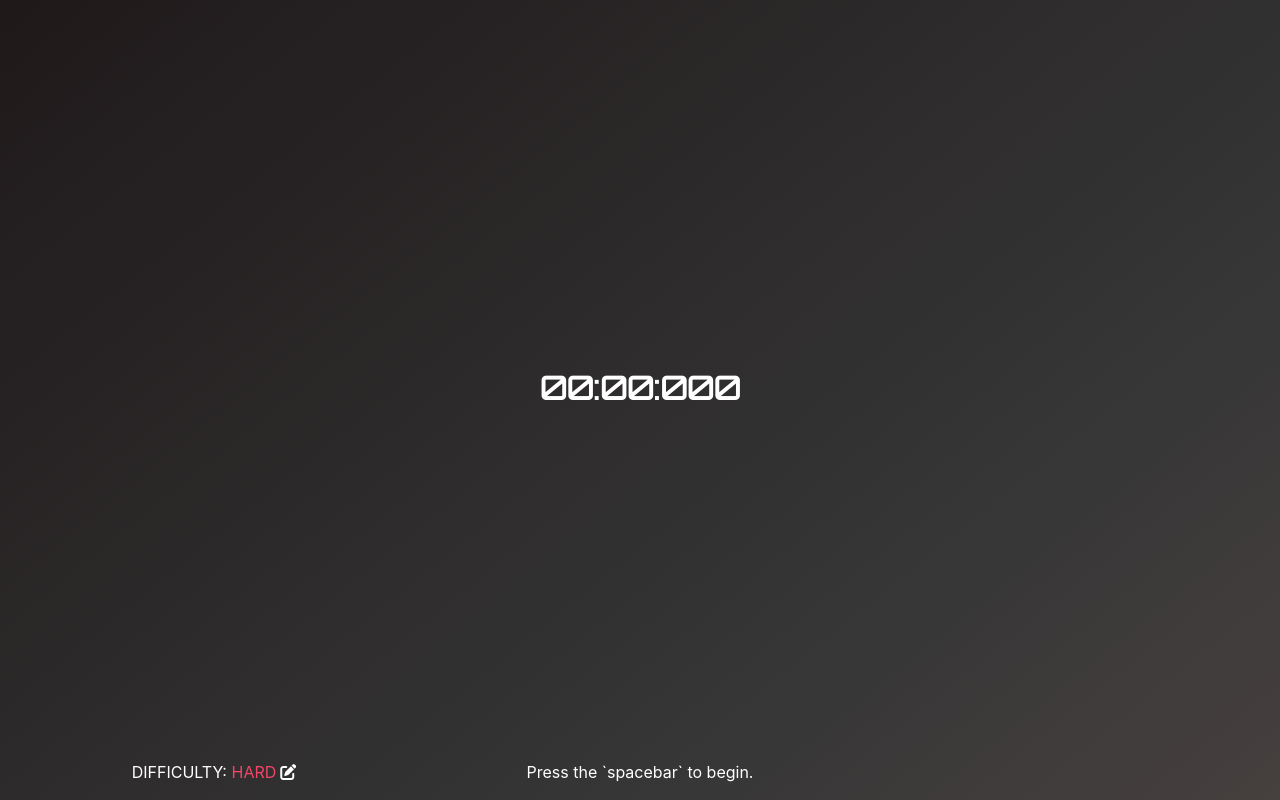
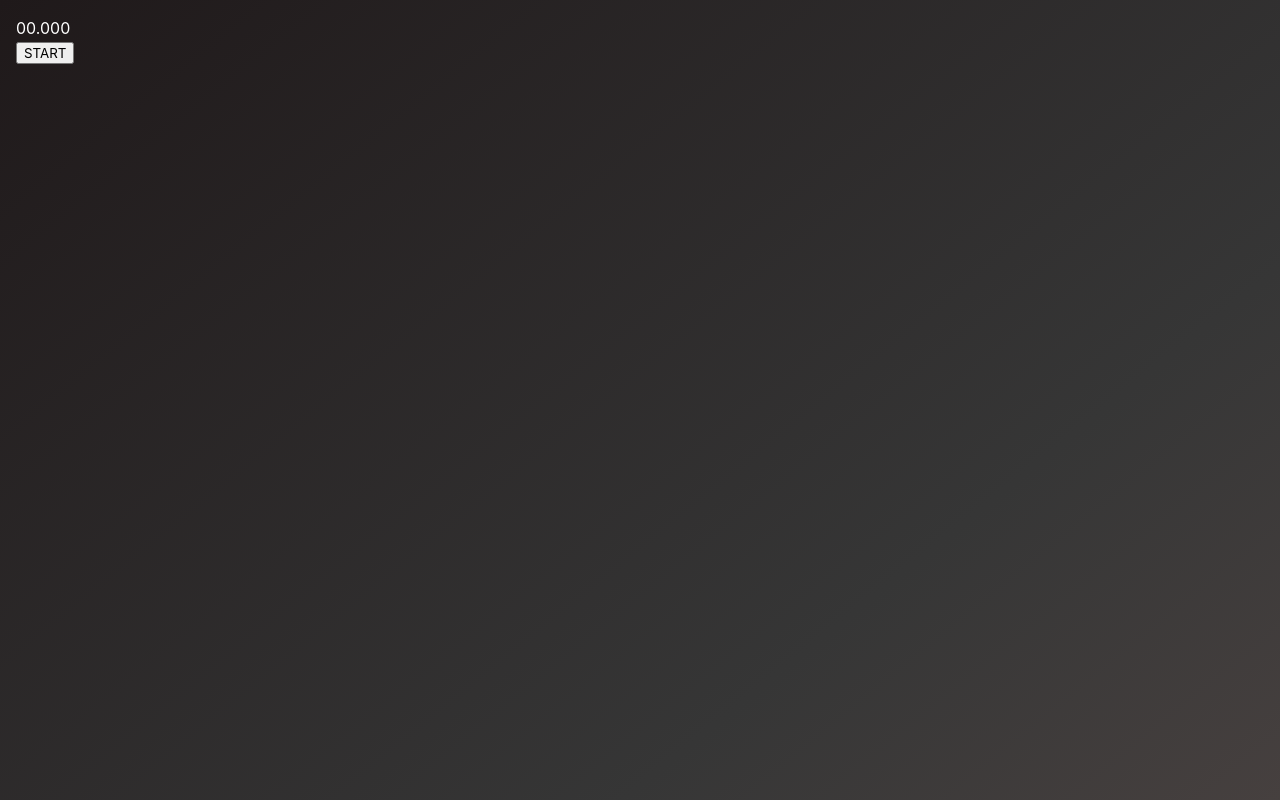
Before and after one commit to markussanders/stop, a React (Create React App) app: page / in a window 1280 px wide. Built offline with nearby package versions, Linux system fonts and the light colour scheme.

Commit message:
refactor for blind timer

```diff
--- a/src/App.js
+++ b/src/App.js
@@ -4,6 +4,7 @@ import 'bulma/css/bulma.css';
 import Timer from './components/Timer';
 import Goal from './components/Goal';
 import DifficultyForm from './components/DifficultyForm';
+import BlindTimer from './components/BlindTimer';
 
 export default class App extends React.Component {
 
@@ -51,7 +52,7 @@ export default class App extends React.Component {
   render() {
     return (
       <section id="app-content" className="hero is-fullheight is-dark is-bold">
-          <Timer handleAction={this.handleAction} handleScore={this.handleScore} />
+          {/* <Timer handleAction={this.handleAction} handleScore={this.handleScore} />
           <div className="hero-foot">
             <nav className="columns">
                 <div className="column has-text-centered">
@@ -73,9 +74,10 @@ export default class App extends React.Component {
                   }
                   /> : null}
               <h2 id="prompt" className="column has-text-centered">{`Press the \`spacebar\` to ${this.state.action}.`}</h2>
-              <Goal score={this.state.score} goal={this.state.goal} difficulty={this.state.diffuclty} action={this.state.action} />
-            </nav>
-          </div>
+              <Goal score={this.state.score} goal={this.state.goal} difficulty={this.state.diffuclty} action={this.state.action} /> */}
+              <BlindTimer />
+            {/* </nav>
+          </div> */}
       </section>
     )
   }
--- /dev/null
+++ b/src/components/BlindTimer.js
@@ -0,0 +1,75 @@
+import React, { Component } from 'react';
+
+export default class BlindTimer extends Component {
+
+    constructor(props) {
+        super(props);
+        this.state = {
+            running: false,
+            time: '00.000',
+            action: 'START',
+            startTime: null,
+            endTime: null,
+        }
+    }
+
+    start() {
+        let startTime = new Date().getTime();
+        this.setState({ startTime, running: true, action: 'STOP' });
+    }
+
+    stop() {
+        let endTime = new Date().getTime();
+        this.setState({ endTime, running: false, action: 'RESET' });
+        const duration = this.getDuration(endTime);
+        this.formatTime(duration);
+    }
+
+    reset() {
+        this.setState({ startTime: null, endTime: null, action: 'START', time: '00.000' });
+    }
+
+    getDuration = endTime => {
+        return endTime - this.state.startTime;
+    }
+
+    formatTime = duration => {
+
+        let ms = duration % 1000;
+        if (ms < 10) ms = '00' + ms;
+        else if (ms < 100) ms = '0' + ms;
+
+        let s = Math.floor(duration / 1000);
+        if (s < 10) s = '0' + s;
+
+        let time = `${s}.${ms}`;
+
+        this.setState({ time });
+    }
+
+    handleClick = () => {
+        if (!this.state.running && this.state.action === 'START') {
+            this.start();
+        } else if (this.state.running &&  this.state.action === 'STOP') {
+            this.stop();
+        } else if (!this.state.running && this.state.action === 'RESET') {
+            this.reset();
+        }
+    }
+
+    handleKeyDown= event => {
+        if (event.keyCode === 32) {
+            this.handleClick();
+        }
+    }
+
+    render() {
+        console.log('state = ', this.state);
+        return (
+            <div>
+                <h2>{this.state.running ? "??:???" : this.state.time}</h2>
+                <button tabIndex={-1} onClick={() => this.handleClick()} onKeyDown={event => this.handleKeyDown(event)}>{this.state.action}</button>
+            </div>
+        )
+    }
+}
```
